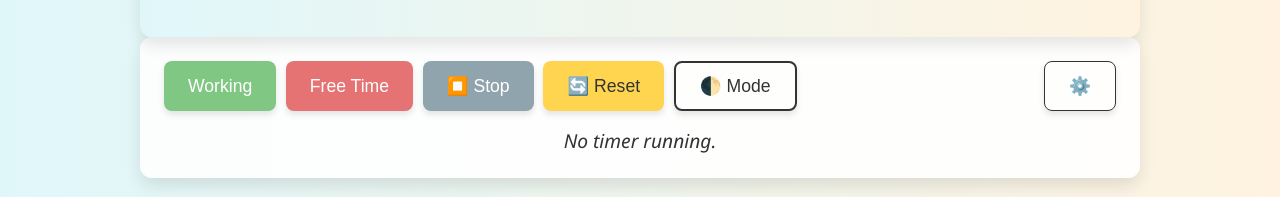
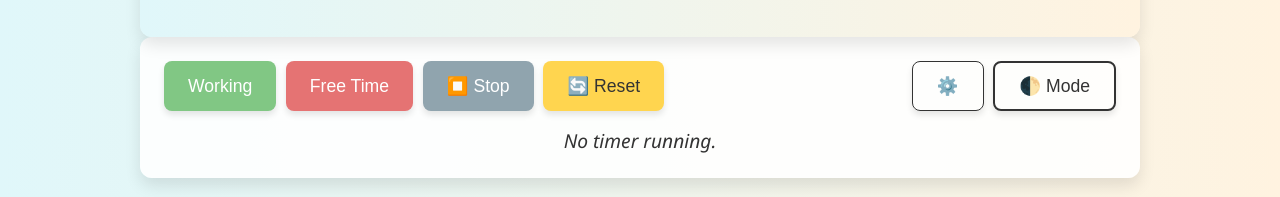
Before and after one commit to phasE89/phasE89.github.io, a plain HTML site: page index.html in a window 1280 px wide. Shown: the part 189-386 px from the top of the page. Drawn offline with nearby package versions, Linux system fonts and the light colour scheme.

Commit message:
Move the Mode button

```diff
--- a/index.html
+++ b/index.html
@@ -191,6 +191,14 @@
       .buttons button {
         padding: 0.8rem 1.5rem;
         font-size: 1.1rem;
+      }
+
+      /* Reorder buttons on desktop */
+      #modeBtn {
+        order: 6;
+      }
+      #settingsBtn {
+        order: 5;
       }
     }
 
```
